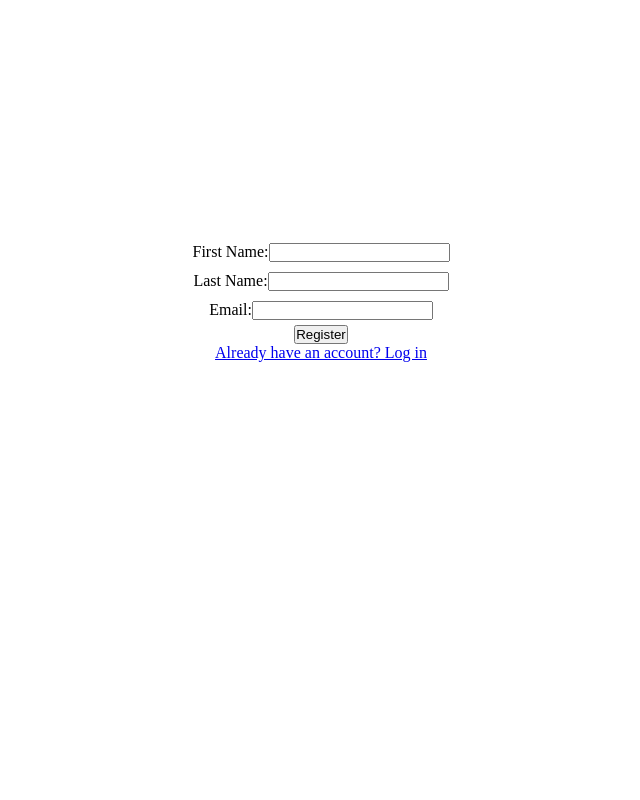
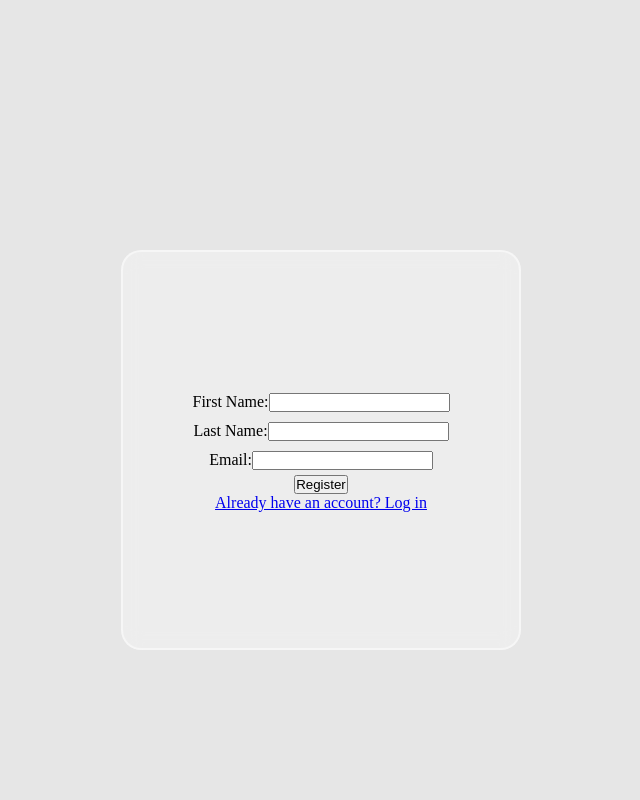
Before and after one commit to packardjc2024/website_builder, a Django app: template web/account/templates/account/signup.html in a window 1280 px wide. Shown: the whole page, without its empty margins (319-959 px from the left). Run offline with Django 5.2, Linux system fonts and the light colour scheme; the template is opened without the code that fills it, so the values that code supplies are empty; some libraries are stand-ins or nearby versions.

Commit message:
account also working with theme generator

```diff
--- a/web/account/static/account/account.css
+++ b/web/account/static/account/account.css
@@ -1,6 +1,8 @@
-#main-div {
+#main-section {
+    display: flex;
     justify-content: center;
     align-items: center;
+    width: 100%;
 }
 
 #login-container {
@@ -38,6 +40,10 @@
     align-items: center;
 }
 
+#login-button {
+    padding: 5px;
+}
+
 .label-spacing {
     padding: 10px;
 }
--- a/web/account/templates/account/index.html
+++ b/web/account/templates/account/index.html
@@ -24,7 +24,7 @@
             <input type="password" id="password" name="password">
         </div>
         <div id="button-container" class="login-form-container">
-            <button type="submit">Log In</button>
+            <button id="login-button" type="submit">Log In</button>
         </div>
         <!-- <div class="login-form-container">
             <a href="{% url 'account:signup' %}">Don't have an account? Request a Login</a>
--- a/web/static/project.css
+++ b/web/static/project.css
@@ -8,15 +8,16 @@
 
 /***** Define variables *****/
 :root {
-    --main-background-color: white;
+    --glass-color: rgb(255, 255, 255, 0.3);
+    --glass-border: rgb(255, 255, 255, 0.5);
+    --main-text-color: black;
 }
-
 
 /***** Settings for html and body *****/
 html, body {
     width: 100vw;
     overscroll-behavior: none;
-    background-color: var(--main-background-color);
+    background-color: var(--primary-background-color);
 }
 
 body {
@@ -35,15 +36,20 @@ body {
 
 .glass-container {
     border-radius: 10px;
-    border: var(--glass-border);
+    border-width: 2px;
+    border-style: solid;
+    border-color: var(--glass-border);
     backdrop-filter: blur(10px);
     -webkit-backdrop-filter: blur(10px);
     background: var(--glass-color);
-    color: var(--text-color);
+    color: var(--main-text-color);
 }
 
 /***** Main Section *****/
 #main-section {
     margin-top: calc(var(--navbar-height) + var(--navbar-margin-top));
     flex: 1; /* fill the remaining space */
+    /* background-color: var(--primary-background-color); */
+    color: var(--primary-text-color);
+    background-color: #e6e6e6;
 }
--- a/web/static/themes.css
+++ b/web/static/themes.css
@@ -1,6 +1,6 @@
 :root {
-	--navbar-background-color: grey !important;
-	--navbar-text-color: black !important;
+	--navbar-background-color: #404E3B !important;
+	--navbar-text-color: #E6E6E6 !important;
 	--navbar-border-size: 2px !important;
 	--navbar-border-style: solid !important;
 	--navbar-border-color: black !important;
@@ -8,11 +8,13 @@
 	--navbar-position: fixed !important;
 	--navbar-width: 100% !important;
 	--navbar-margin-top: 0px !important;
-	--footer-background-color: grey !important;
-	--footer-text-color: black !important;
+	--footer-background-color: #404E3B !important;
+	--footer-text-color: #E6E6E6 !important;
 	--footer-border-size: 2px !important;
 	--footer-border-style: solid !important;
 	--footer-border-color: black !important;
 	--footer-height: 50px !important;
+	--primary-background-color: #E6E6E6 !important;
+	--primary-text-color: black !important;
 
 }
```
Also changed, not shown: web/generate_themes.py (+6 -2 lines), web/static/navbar.css (+0 -11 lines).
